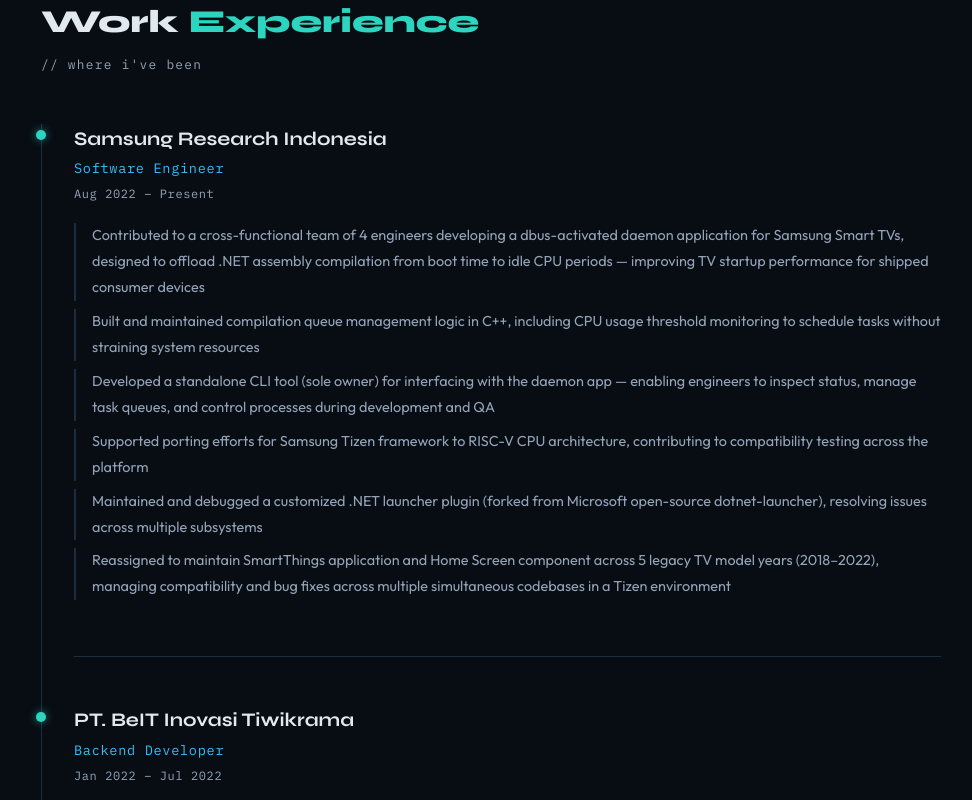
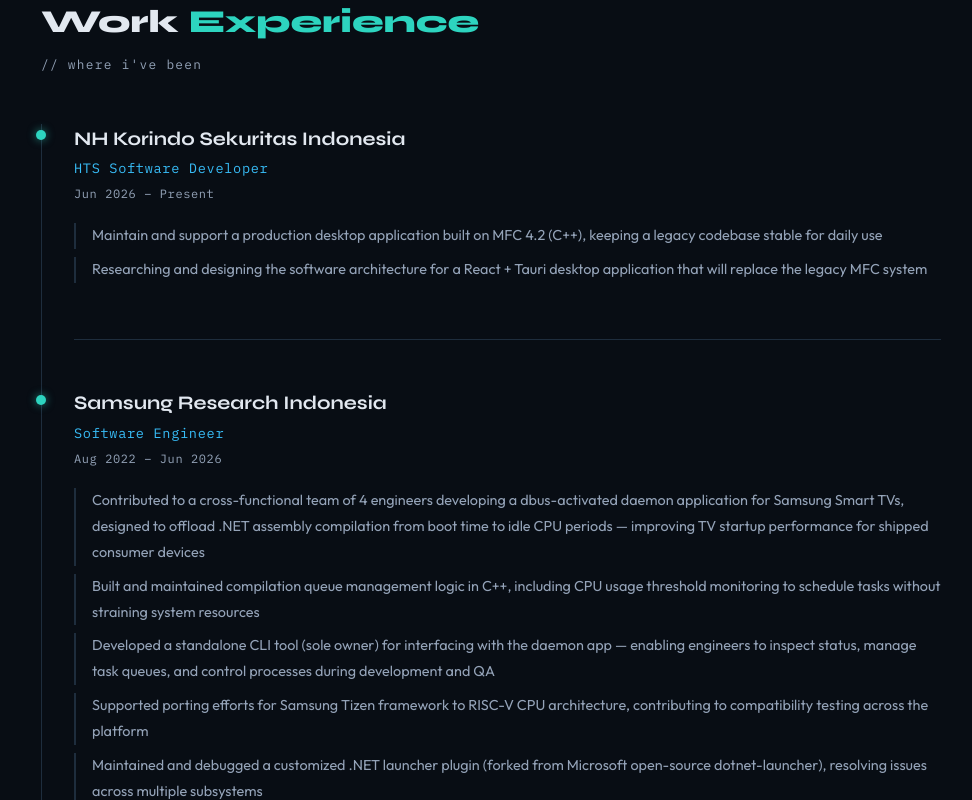
Before and after one commit to swherdika/portofolio, a React (Vite) app: page / in a window 1280 px wide. Shown: the part 900-1700 px from the top of the page, without its empty margins (149-1121 px from the left). Built offline with nearby package versions, Linux system fonts and the light colour scheme.

Commit message:
feat: add NH Korindo experience record

```diff
--- a/src/components/Experience.jsx
+++ b/src/components/Experience.jsx
@@ -2,9 +2,18 @@
 
 const experiences = [
   {
+    company: 'NH Korindo Sekuritas Indonesia',
+    role: 'HTS Software Developer',
+    period: 'Jun 2026 – Present',
+    bullets: [
+      'Maintain and support a production desktop application built on MFC 4.2 (C++), keeping a legacy codebase stable for daily use',
+      'Researching and designing the software architecture for a React + Tauri desktop application that will replace the legacy MFC system',
+    ]
+  },
+  {
     company: 'Samsung Research Indonesia',
     role: 'Software Engineer',
-    period: 'Aug 2022 – Present',
+    period: 'Aug 2022 – Jun 2026',
     bullets: [
       'Contributed to a cross-functional team of 4 engineers developing a dbus-activated daemon application for Samsung Smart TVs, designed to offload .NET assembly compilation from boot time to idle CPU periods — improving TV startup performance for shipped consumer devices',
       'Built and maintained compilation queue management logic in C++, including CPU usage threshold monitoring to schedule tasks without straining system resources',
```
